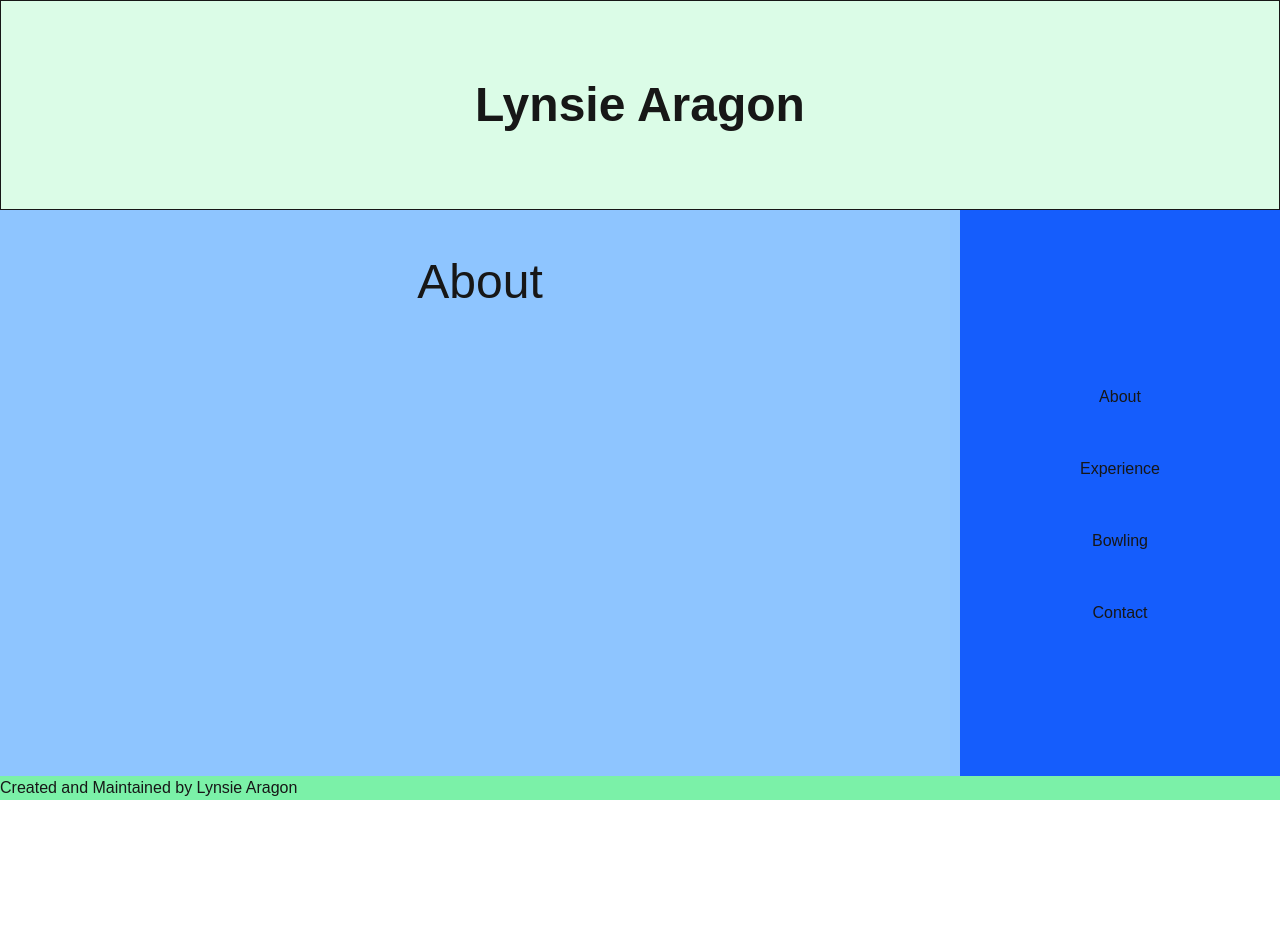
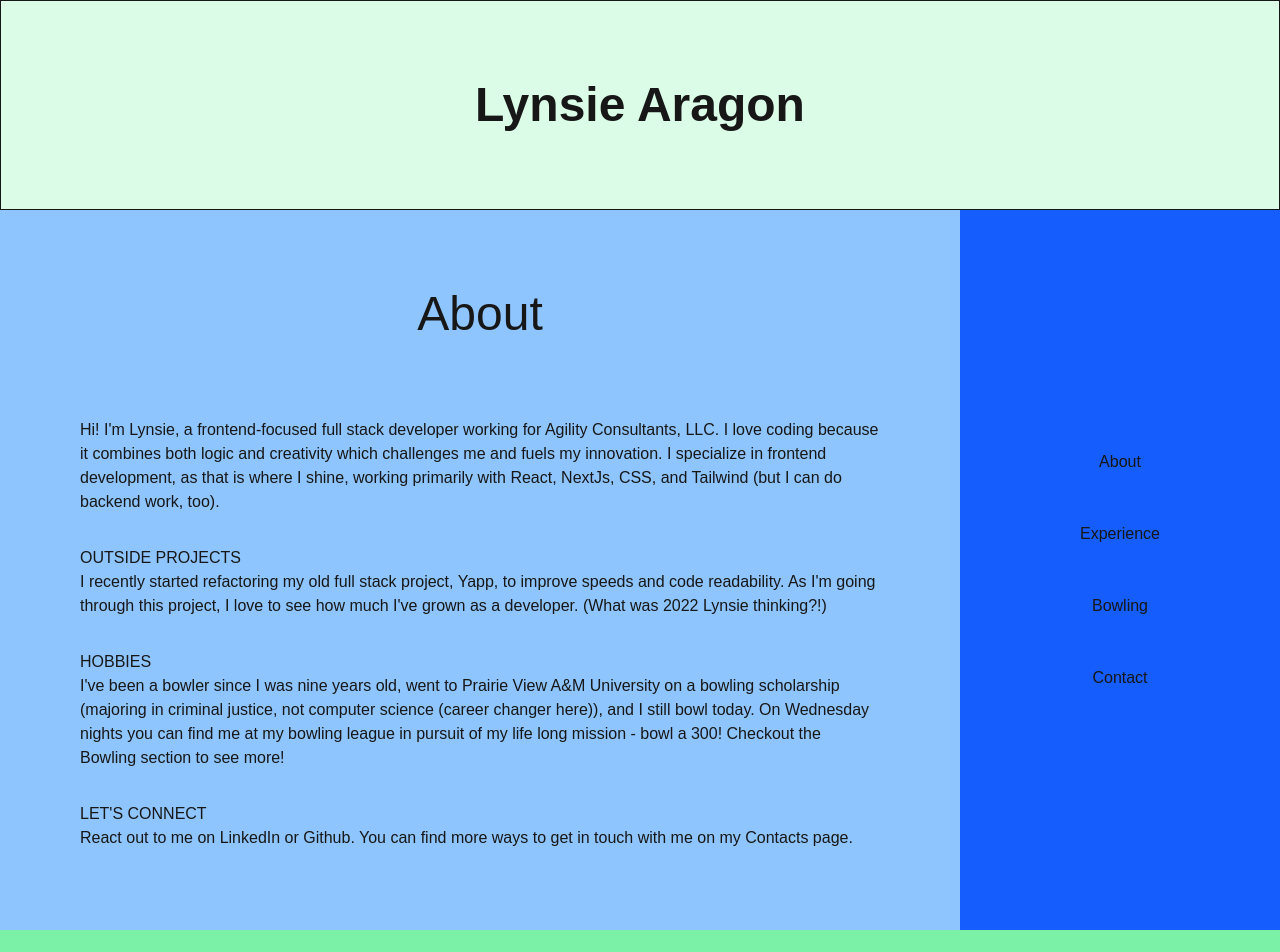
Before and after one commit to Lynsiearagon/lynsie-aragon-portfolio, a Next.js app: page /about in a window 1280 px wide. Shown: the top 952 px of the page. Before the commit the page ends 800 px from the top, so only its background shows below. Built offline with nearby package versions, Linux system fonts and the light colour scheme.

Commit message:
Add pages, add text to About page

```diff
--- a/src/app/about/page.tsx
+++ b/src/app/about/page.tsx
@@ -1,8 +1,51 @@
+import Link from "next/link";
+
 function page() {
   return (
-    <>
-      <h1 className="text-5xl text-center mt-12">About</h1>
-    </>
+    <div className="p-8">
+      <h1 className="text-5xl text-center mt-12 mb-8">About</h1>
+
+      <div className="p-12 grid gap-y-8">
+        <p>
+          Hi! I'm Lynsie, a frontend-focused full stack developer working for
+          Agility Consultants, LLC. I love coding because it combines both logic
+          and creativity which challenges me and fuels my innovation. I
+          specialize in frontend development, as that is where I shine, working
+          primarily with React, NextJs, CSS, and Tailwind (but I can do backend
+          work, too).
+        </p>
+
+        <div>
+          <h2>OUTSIDE PROJECTS</h2>
+          <p>
+            I recently started refactoring my old full stack project, Yapp, to
+            improve speeds and code readability. As I'm going through this
+            project, I love to see how much I've grown as a developer. (What was
+            2022 Lynsie thinking?!)
+          </p>
+        </div>
+
+        <div>
+          <h2>HOBBIES</h2>
+          <p>
+            I've been a bowler since I was nine years old, went to Prairie View
+            A&M University on a bowling scholarship (majoring in criminal
+            justice, not computer science (career changer here)), and I still
+            bowl today. On Wednesday nights you can find me at my bowling league
+            in pursuit of my life long mission - bowl a 300! Checkout the{" "}
+            <Link href="/bowling">Bowling</Link> section to see more!
+          </p>
+        </div>
+
+        <div>
+          <h2>LET'S CONNECT</h2>
+          <p>
+            React out to me on LinkedIn or Github. You can find more ways to get
+            in touch with me on my <Link href={"/contact"}>Contacts</Link> page.
+          </p>
+        </div>
+      </div>
+    </div>
   );
 }
 
--- /dev/null
+++ b/src/app/bowling/page.tsx
@@ -0,0 +1,3 @@
+export default function page() {
+  return <h1>Bowling</h1>;
+}
--- /dev/null
+++ b/src/app/contact/page.tsx
@@ -0,0 +1,3 @@
+export default function page() {
+  return <h1>Contact</h1>;
+}
--- /dev/null
+++ b/src/app/experience/page.tsx
@@ -0,0 +1,3 @@
+export default function page() {
+  return <h1>Experience</h1>;
+}
--- a/src/components/Footer/Footer.tsx
+++ b/src/components/Footer/Footer.tsx
@@ -1,6 +1,6 @@
 function Footer() {
   return (
-    <div className="absolute bottom-0 w-full bg-green-300">
+    <div className="w-full bg-green-300 p-8 text-center">
       Created and Maintained by Lynsie Aragon
     </div>
   );
--- a/src/components/NavBar/NavBar.tsx
+++ b/src/components/NavBar/NavBar.tsx
@@ -2,7 +2,7 @@ import Link from "next/link";
 
 function NavBar() {
   return (
-    <ul className="hidden sm:flex sm:flex-col py-4 gap-12 justify-center items-center h-full w-1/3 bg-blue-600 sticky top-0">
+    <ul className="hidden sm:flex sm:flex-col py-4 gap-12 justify-center items-center h-full w-1/3 bg-blue-600">
       <Link href={"/about"}>About</Link>
       <Link href={"experience"}>Experience</Link>
       <Link href={"bowling"}>Bowling</Link>
```
